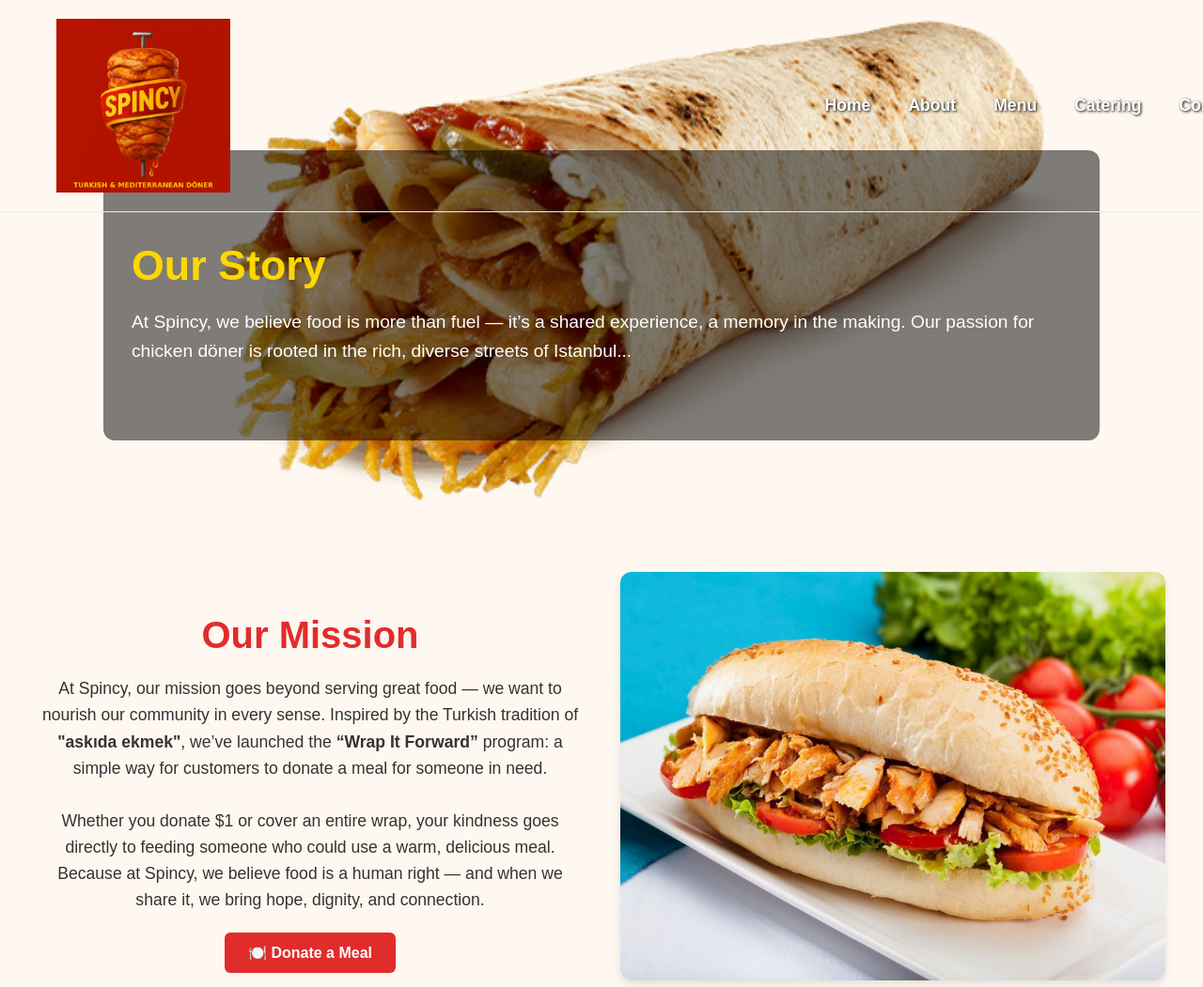
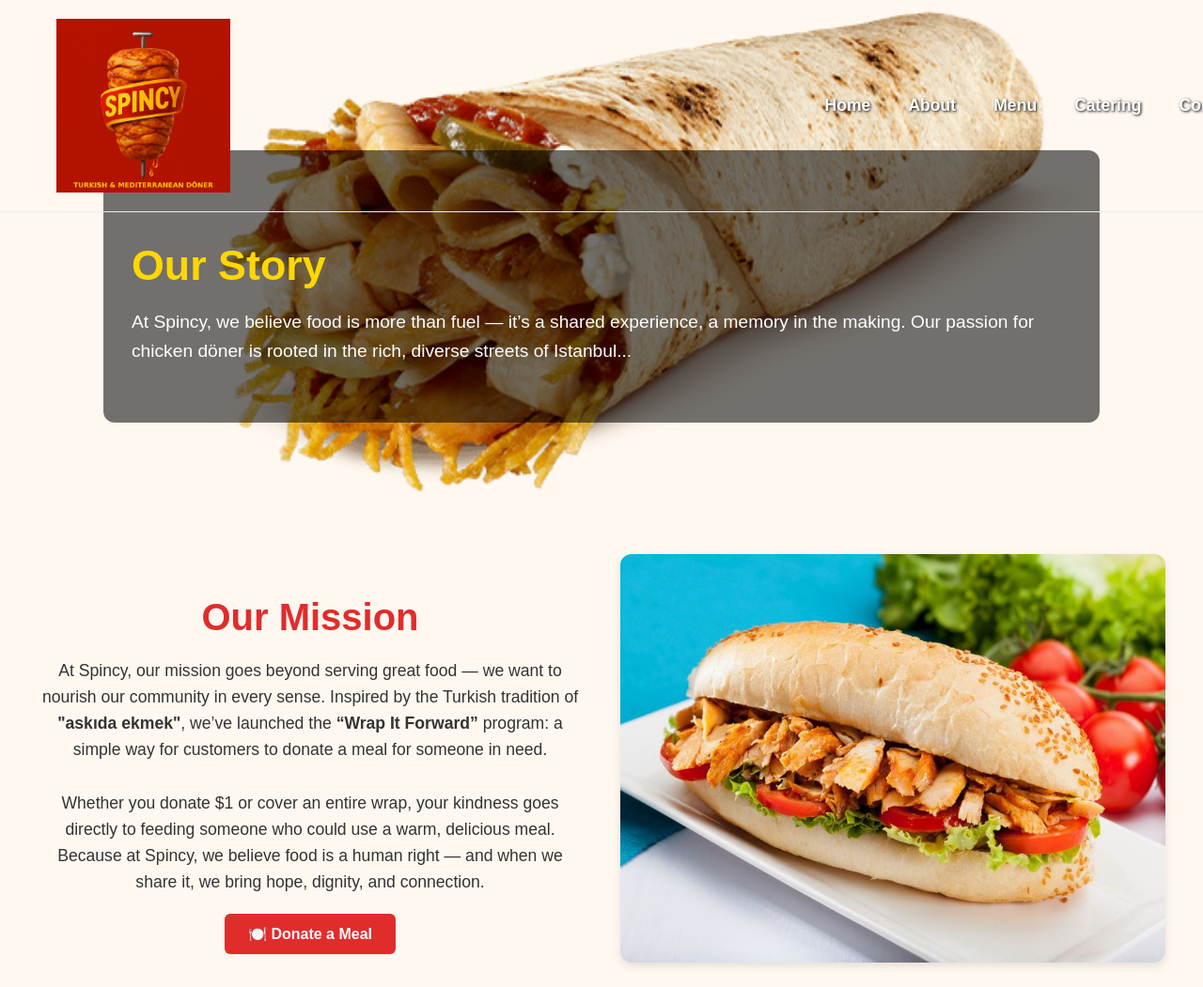
Before and after one commit to soneroztel/spincy-website, a plain HTML site: page index.html in a window 1280 px wide. Shown: the top 1051 px of the page at 94% size. Drawn offline with Linux system fonts and the light colour scheme.

Commit message:
Update index.html

```diff
--- a/index.html
+++ b/index.html
@@ -12,7 +12,7 @@ body {
   background: #fff8f0;
   color: #333;
   overflow-x: hidden;
-  max-width: 100%;
+
 }
 
     nav {
@@ -105,14 +105,16 @@ body {
 
 
 
-<section id="about" style="position: relative; background: url('Wrapp.png') center/cover no-repeat; color: white; padding: 160px 20px 80px; margin: 0;">
-  <div style="background: rgba(0,0,0,0.5); padding: 60px 30px; border-radius: 12px; max-width: 1000px; margin: 0 auto;">
-    <h2 style="font-size: 2.8em; color: #ffd700; margin-bottom: 20px;">Our Story</h2>
-    <p style="font-size: 1.2em; line-height: 1.6;">
+<section id="about" style="position: relative; background: url('Wrapp.png') center/cover no-repeat; color: white; padding: 160px 20px 80px; margin: 0; border: none;">
+  <div style="background: rgba(0,0,0,0.55); padding: 60px 30px; border-radius: 12px; max-width: 1000px; margin: 0 auto; box-shadow: none;">
+    <h2 style="font-size: 2.8em; color: #ffd700; margin-bottom: 20px; border: none;">Our Story</h2>
+    <p style="font-size: 1.2em; line-height: 1.6; margin: 0; border: none;">
       At Spincy, we believe food is more than fuel — it’s a shared experience, a memory in the making.
       Our passion for chicken döner is rooted in the rich, diverse streets of Istanbul...
     </p>
   </div>
+</section>
+
 </section>
 
 
```
